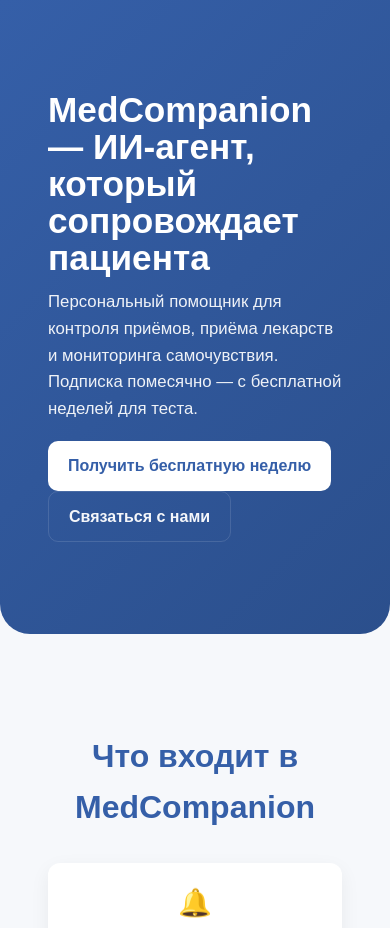
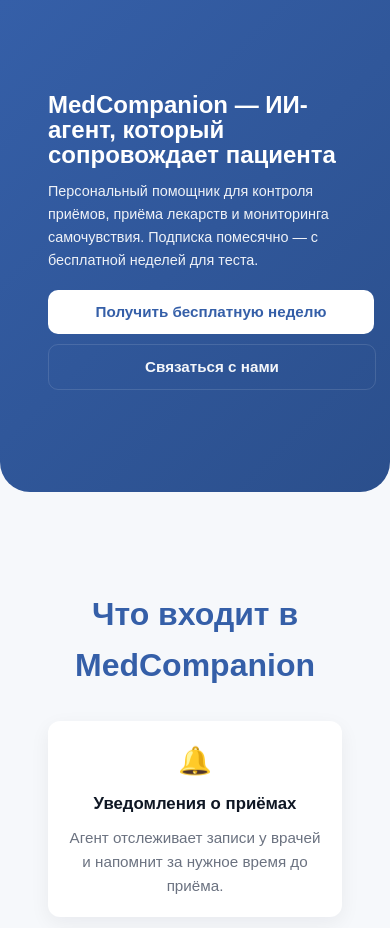
Before and after one commit to totsamiydaniyal/DDAIagentv2, a plain HTML site: page index.html in a window 390 px wide. Shown: the top 928 px of the page. Drawn offline with Linux system fonts and the light colour scheme.

Commit message:
DDUpdate index.html

```diff
--- a/index.html
+++ b/index.html
@@ -1,227 +1,130 @@
 <!DOCTYPE html>
-
 <html lang="ru">
-
 <head>
-
   <meta charset="utf-8" />
-
   <meta name="viewport" content="width=device-width,initial-scale=1" />
-
   <title>MedCompanion — ИИ-агент сопровождения пациента</title>
-
   <meta name="description" content="MedCompanion — персональный ИИ-агент для пациентов: напоминания о приёмах и лекарствах, сбор самочувствия, паспорт здоровья и опция врача-координатора. Бесплатная неделя.">
 
   <style>
-
     /* ========== БАЗА ========== */
-
     body{
-
       margin:0;
-
       font-family: Arial, sans-serif;
-
       background:#f6f8fb;
-
       color:#0f1724;
-
       line-height:1.6;
-
     }
-
     a{text-decoration:none;color:inherit}
-
     .container{max-width:1100px;margin:0 auto;padding:28px;}
 
-
-
     /* ========== HEADER / HERO ========== */
-
     header.hero{
-
       background: linear-gradient(135deg,#355fa8,#2b4f8c);
-
       color:white;
-
       border-bottom-left-radius:30px;
-
       border-bottom-right-radius:30px;
-
       padding:64px 20px;
-
     }
-
     .hero h1{font-size:2.2rem;margin:0 0 12px;line-height:1.05}
-
     .hero p{margin:0 0 18px;color:rgba(255,255,255,0.92);font-size:1.05rem}
-
     .btn{
-
       display:inline-block;padding:12px 20px;border-radius:10px;font-weight:600;cursor:pointer;
-
       text-decoration:none;border:0;
-
       transition:0.3s;
-
     }
-
     .btn-primary{background:white;color:#355fa8}
-
     .btn-primary:hover{background:#eee}
-
     .btn-ghost{background:transparent;color:rgba(255,255,255,0.95);border:1px solid rgba(255,255,255,0.12)}
-
     .btn-ghost:hover{background:rgba(255,255,255,0.1)}
 
-
-
     /* ========== FEATURES ========== */
-
     section.features{padding:42px 20px;text-align:center}
-
     section.features h2{color:#355fa8;margin-bottom:30px;font-size:2em}
-
     .grid{display:grid;grid-template-columns:repeat(auto-fit,minmax(220px,1fr));gap:18px}
-
     .card{background:white;padding:18px;border-radius:12px;box-shadow:0 6px 20px rgba(12,18,32,0.06);min-height:120px;transition:transform .25s,box-shadow .25s}
-
     .card:hover{transform:translateY(-6px);box-shadow:0 10px 24px rgba(12,18,32,0.12)}
-
     .card h3{margin:0 0 8px;font-size:1.05rem}
-
     .card p{margin:0;color:#6b7280;font-size:0.95rem}
-
     .card .icon{font-size:1.7rem;margin-bottom:8px}
 
-
-
     /* ========== PRICING ========== */
-
     .pricing{margin-top:32px;display:flex;gap:18px;flex-wrap:wrap;align-items:stretch}
-
     .price-card{background:linear-gradient(180deg,#fff,#fbfdff);padding:20px;border-radius:12px;flex:1;min-width:260px;box-shadow:0 8px 32px rgba(12,18,32,0.06)}
-
     .price-card h4{margin:0 0 10px}
-
     .price-big{font-size:1.8rem;font-weight:700;color:#355fa8}
-
     .small-muted{color:#6b7280;font-size:0.95rem}
 
-
-
     /* ========== FOOTER ========== */
-
     footer{padding:28px 20px;margin-top:36px;color:#6b7280;font-size:0.92rem;text-align:center}
 
-
-
     /* ========== FAQ ========== */
-
     .faq{margin-top:26px;display:grid;gap:12px}
-
     .faq-item{background:white;padding:14px;border-radius:10px;box-shadow:0 6px 18px rgba(12,18,32,0.04)}
-
     .faq-item h5{margin:0 0 6px;font-size:0.98rem}
-
     .faq-item p{margin:0;color:#6b7280;font-size:0.93rem}
 
+    /* ========== АДАПТИВНОСТЬ ========== */
+    @media(max-width:768px){
+      .hero h1{font-size:1.8rem}
+      .hero p{font-size:0.95rem}
+      .btn{padding:10px 16px;font-size:0.95rem}
+      .price-big{font-size:1.5rem}
+    }
+    @media(max-width:480px){
+      .hero h1{font-size:1.5rem}
+      .hero p{font-size:0.9rem}
+      .btn{width:100%;text-align:center;margin-bottom:10px}
+      .pricing{flex-direction:column}
+    }
   </style>
-
 </head>
 
 <body>
-
   <header class="hero">
-
     <div class="container">
-
       <h1>MedCompanion — ИИ-агент, который сопровождает пациента</h1>
-
       <p>Персональный помощник для контроля приёмов, приёма лекарств и мониторинга самочувствия. Подписка помесячно — с бесплатной неделей для теста.</p>
-
-      <a class="btn btn-primary" href="https://forms.gle/YOUR_GOOGLE_FORM_LINK" target="_blank">Получить бесплатную неделю</a>
-
+      <a class="btn btn-primary" href="https://forms.yandex.ru/u/68d9808884227c025c2c8335" target="_blank">Получить бесплатную неделю</a>
       <a class="btn btn-ghost" href="mailto:hello@medcompanion.example?subject=Интерес%20к%20MedCompanion">Связаться с нами</a>
-
     </div>
-
   </header>
 
-
-
   <main class="container">
-
     <section class="features">
-
       <h2>Что входит в MedCompanion</h2>
-
       <div class="grid">
-
         <div class="card"><div class="icon">🔔</div><h3>Уведомления о приёмах</h3><p>Агент отслеживает записи у врачей и напомнит за нужное время до приёма.</p></div>
-
         <div class="card"><div class="icon">💊</div><h3>Напоминания о лекарствах</h3><p>Гибкие напоминания по приёму лекарств и регулярным обследованиям.</p></div>
-
         <div class="card"><div class="icon">📋</div><h3>Сбор самочувствия</h3><p>Ежедневные опросы и хранение данных для паспорта здоровья.</p></div>
-
         <div class="card"><div class="icon">👩‍⚕️</div><h3>Врач-координатор</h3><p>Опционально: врач анализирует данные и консультирует по лечению.</p></div>
-
         <div class="card"><div class="icon">🧾</div><h3>Паспорт здоровья</h3><p>Автоматически формируется на основе твоих показателей и семейного анамнеза.</p></div>
-
       </div>
 
-
-
       <div class="pricing">
-
         <div class="price-card">
-
           <h4>Пробный период</h4>
-
           <div class="price-big">7 дней бесплатно</div>
-
           <p class="small-muted">Без привязки карты — отмена в любой момент.</p>
-
         </div>
-
         <div class="price-card">
-
           <h4>Подписка</h4>
-
           <div class="price-big">₽499/мес</div>
-
           <p class="small-muted">Доступ к ИИ-агенту и опции врача-координатора.</p>
-
-          <a class="btn btn-primary" href="https://forms.gle/YOUR_GOOGLE_FORM_LINK" target="_blank">Начать бесплатную неделю</a>
-
+          <a class="btn btn-primary" href="https://forms.yandex.ru/u/68d9808884227c025c2c8335" target="_blank">Начать бесплатную неделю</a>
         </div>
-
       </div>
 
-
-
       <div class="faq">
-
         <div class="faq-item"><h5>Нужно ли вводить данные вручную?</h5><p>Часть данных импортируется, базовые записи вносятся пользователем.</p></div>
-
         <div class="faq-item"><h5>Как подключается врач-координатор?</h5><p>Врач получает доступ к агрегированным данным и координирует лечение.</p></div>
-
         <div class="faq-item"><h5>Можно ли отменить подписку?</h5><p>Да — отмена в любой момент, данные останутся у пользователя.</p></div>
-
       </div>
-
     </section>
-
   </main>
 
-
-
   <footer>
-
     MedCompanion © 2025 — Все права защищены · <a href="mailto:hello@medcompanion.example" style="color:#355fa8">hello@medcompanion.example</a>
-
   </footer>
-
 </body>
-
 </html>
```
